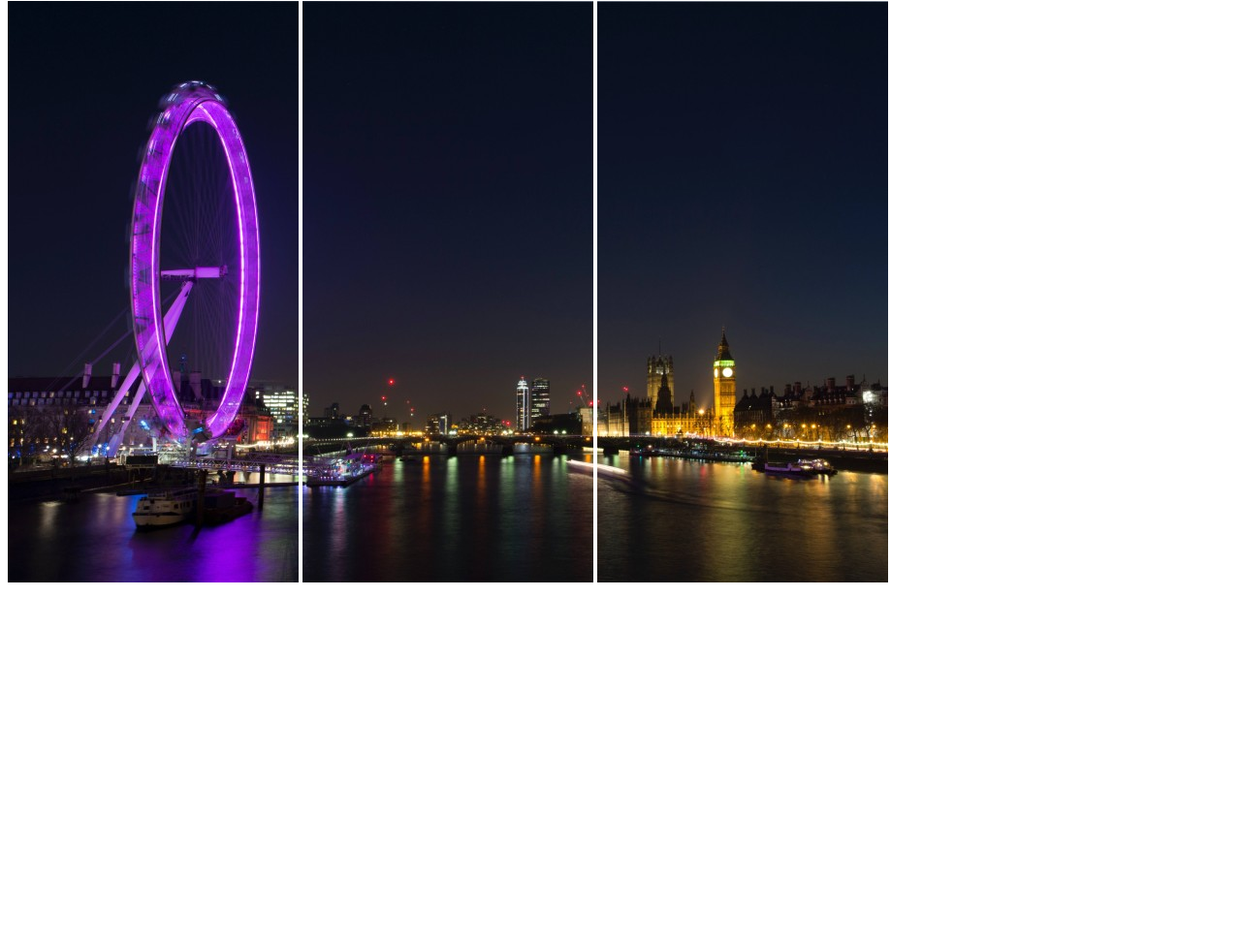
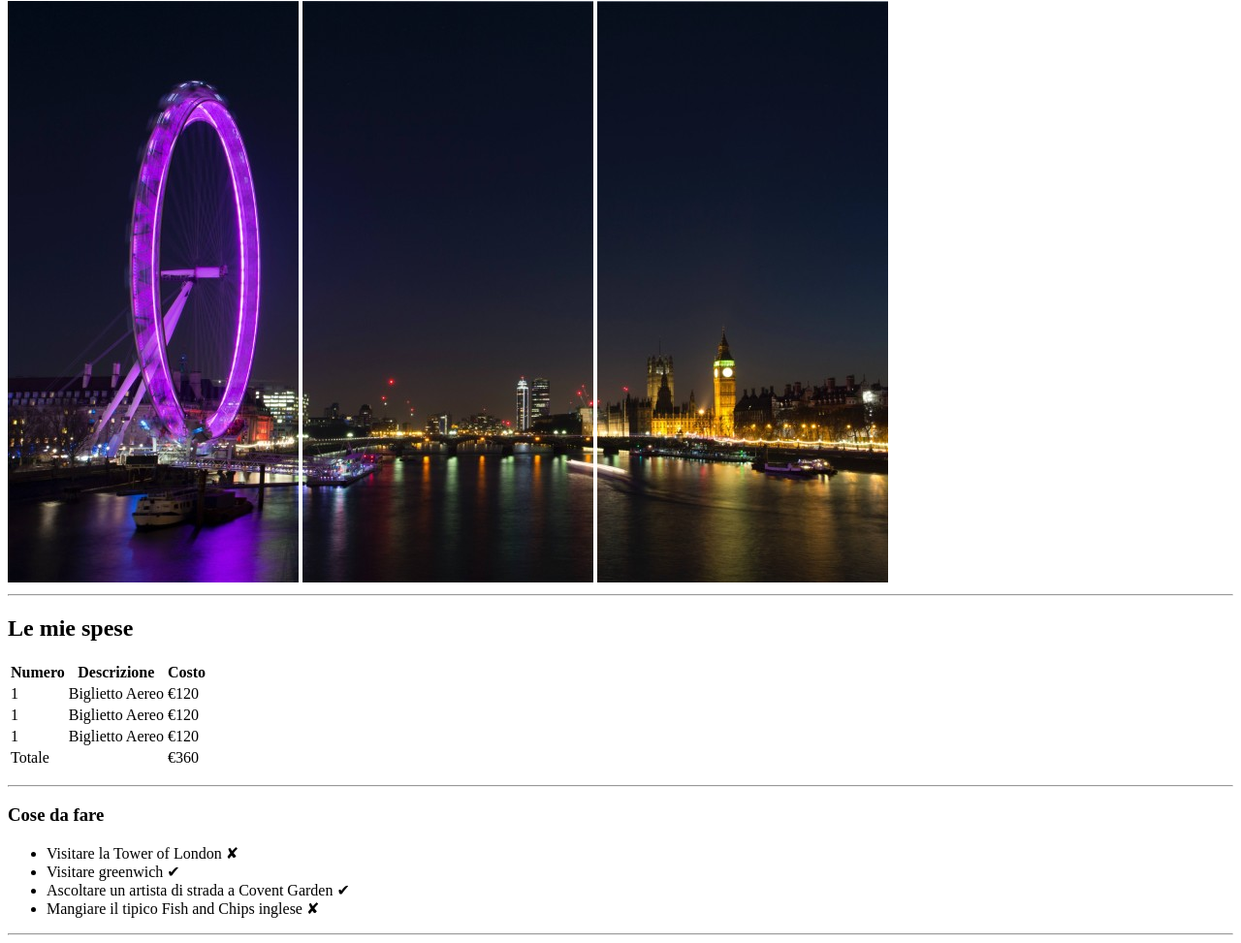
Before and after one commit to FrancescolaPiana/html-london-trip, a plain HTML site: page index.html in a window 1280 px wide. Shown: the part 79-1052 px from the top of the page at 97% size. Before the commit the page ends 800 px from the top, so only its background shows below. Drawn offline with Linux system fonts and the light colour scheme.

Commit message:
Progress

```diff
--- a/index.html
+++ b/index.html
@@ -7,13 +7,62 @@
     <title>html-london-trip</title>
 </head>
     <body>
-        <h1>
+        <h1>                                            <!-- Title -->
             Il mio Viaggio a Londra
         </h1>
-        <div>
+        <div>                                           <!--Set of photo-->
             <img src="../img/pexels-bill-emrich-230794-0.jpg" alt="foto panorama1">
             <img src="../img/pexels-bill-emrich-230794-1.jpg" alt="foto panorama2">
             <img src="../img/pexels-bill-emrich-230794-2.jpg" alt="foto panorama3">
         </div>
+        <hr>
+         <p>                                            <!-- table -->
+            <h2>Le mie spese</h2>
+                <div>
+                    <table >
+                        <tr>
+                            <th>Numero</th>
+                            <th>Descrizione</th>
+                            <th>Costo</th>
+
+                        </tr>
+                        <tr>
+                            <td>1</td>
+                            <td>Biglietto Aereo</td>
+                            <td>&euro;120</td>
+                        </tr>
+                        <tr>
+                            <td>1</td>
+                            <td>Biglietto Aereo</td>
+                            <td>&euro;120</td>
+                        </tr>
+                        <tr>
+                            <td>1</td>
+                            <td>Biglietto Aereo</td>
+                            <td>&euro;120</td>
+                        </tr>
+                        <tr>
+                            <td>Totale</td>
+                            <td></td>
+                            <td>&euro;360</td>
+                        </tr>
+
+                    </table>
+                </div>
+        </p>
+        <hr>
+        <p>                                             <!--Things to do-->
+            <h3>
+                Cose da fare
+            </h3>
+                <ul>
+                    <li>Visitare la Tower of London &#10008;</li>
+                    <li>Visitare greenwich &#10004;</li>
+                    <li>Ascoltare un artista di strada a Covent Garden &#10004;</li>
+                    <li>Mangiare il tipico Fish and Chips inglese &#10008;</li>
+                </ul>
+        </p>
+        <hr>
+
     </body>
 </html>
```
